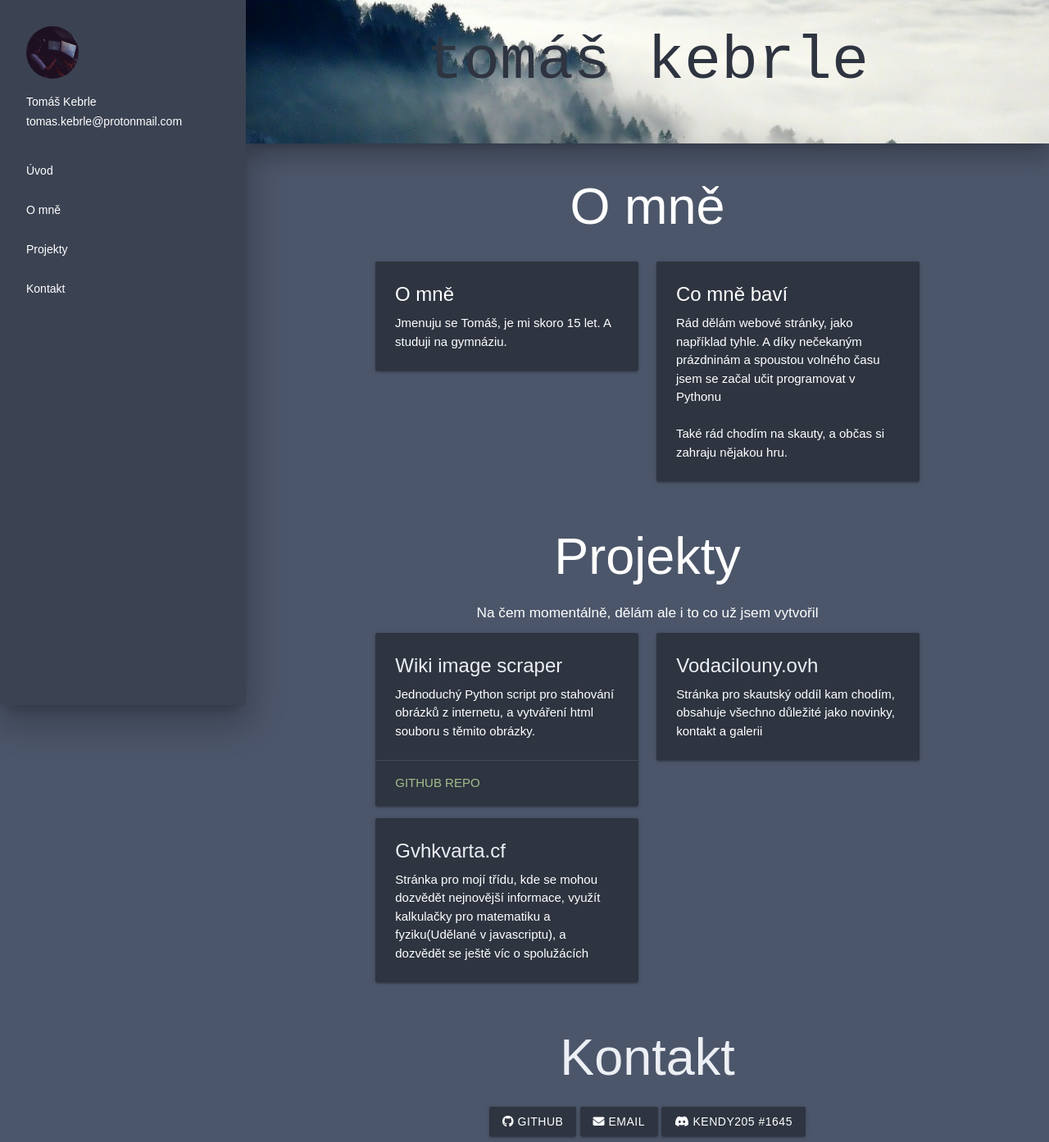
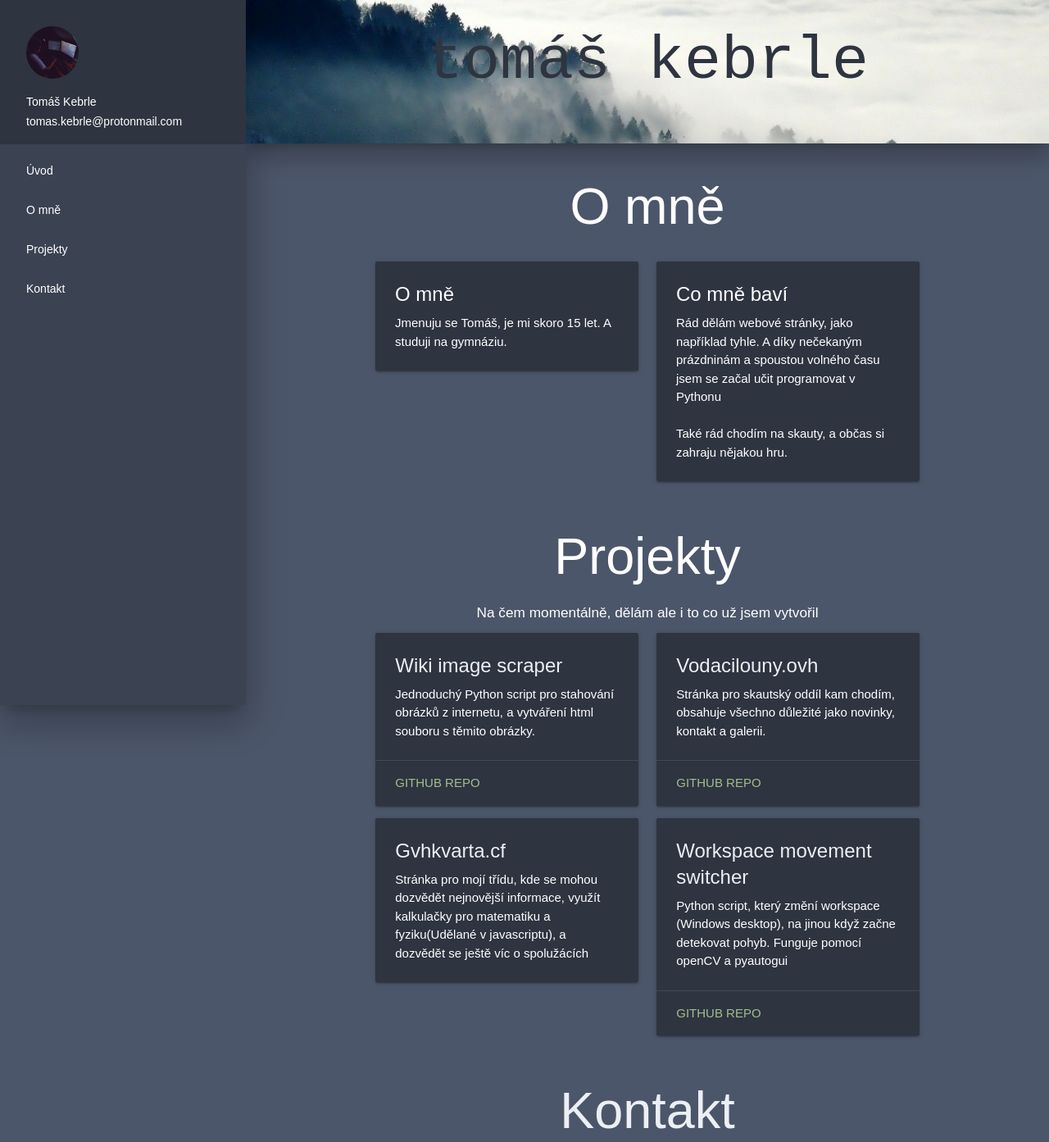
Before and after one commit to Kendy205/tomaskebrle.eu, a plain HTML site: page index.html in a window 1280 px wide. Shown: the top 1393 px of the page at 82% size. Drawn offline with nearby package versions, Linux system fonts and the light colour scheme.

Commit message:
Fix color scheme

```diff
--- a/index.html
+++ b/index.html
@@ -13,7 +13,7 @@
   <!-- Animate library -->
   <link rel="stylesheet" href="https://cdnjs.cloudflare.com/ajax/libs/animate.css/4.0.0/animate.min.css" />
   <!-- Nord css -->
-  <link rel="stylesheet" href="../nord.css">
+  <link rel="stylesheet" href="nord.css">
   <!-- Javascrip -->
   <script src="../main.js"></script>
 </head>
@@ -26,7 +26,7 @@
     class="sidenav sidenav-fixed nord1 z-depth-5 animate__animated animate__slideInLeft hide-on-small-only">
     <li>
       <div class="user-view">
-        <div class="background">
+        <div class="background nord0">
         </div>
         <a href="#user"><img class="circle" src="./img/tomas-kebrle.jpeg"></a>
         <a href="#name"><span class="white-text name">Tomáš Kebrle</span></a>
@@ -122,9 +122,21 @@
               <div class="card-content">
                 <span class="card-title nord6-text">Vodacilouny.ovh</span>
                 <p>
-                  Stránka pro skautský oddíl kam chodím, obsahuje všechno důležité jako novinky, kontakt a galerii
+                  Stránka pro skautský oddíl kam chodím, obsahuje všechno důležité jako novinky, kontakt a galerii.
                 </p>
               </div>
+              <div class="card-action">
+                <a href="https://github.com/kendy205/vodacilouny.ovh/" class="nord14-text">Github repo</a>
+              </div>
+            </div>
+            <div class="card nord0 hoverable">
+              <div class="card-content">
+                <div class="card-title nord6-text">Workspace movement switcher</div>
+                Python script, který změní workspace (Windows desktop), na jinou když začne detekovat pohyb. Funguje pomocí openCV a pyautogui
+              </div>
+              <div class="card-action">
+                  <a href="https://github.com/Kendy205/workspacemovementswitcher" class="nord14-text">Github Repo</a>
+                </div>
             </div>
           </div>
         </div>
```
